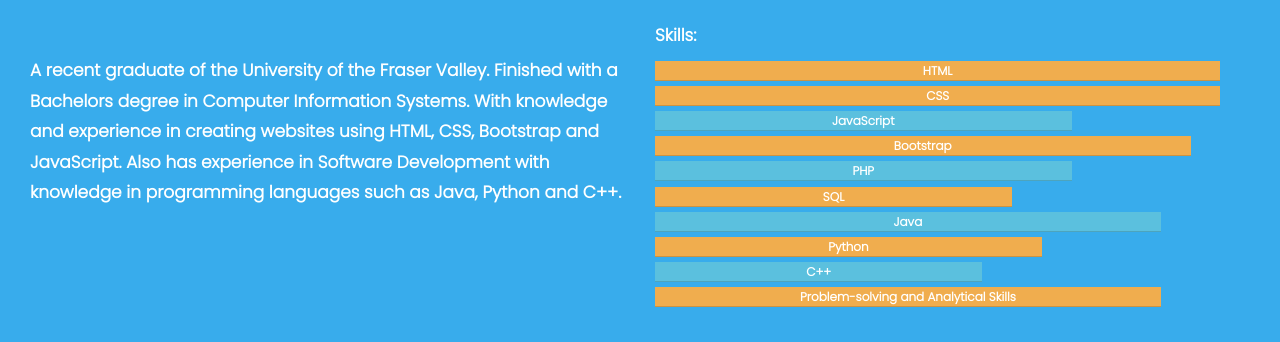
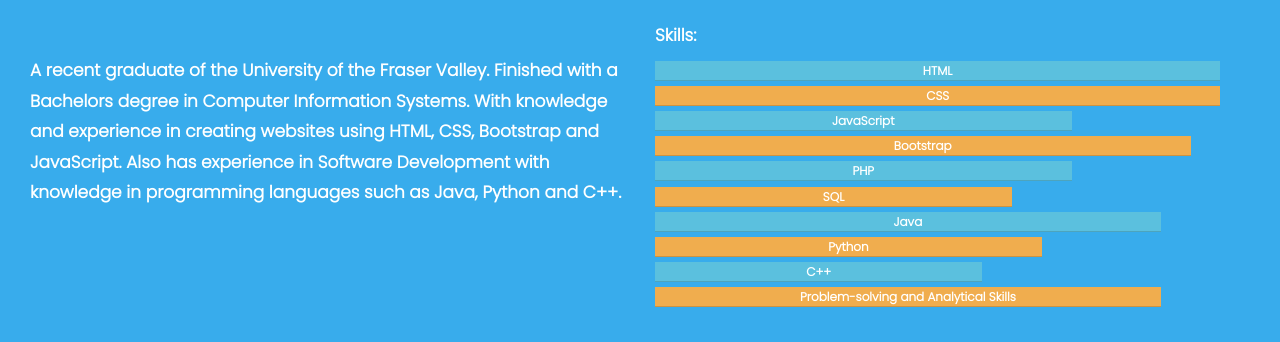
Before and after one commit to marvengarcia/Portfolio, a plain HTML site: page index.html in a window 1280 px wide. Shown: the part 755-1097 px from the top of the page. Drawn offline with nearby package versions, Linux system fonts and the light colour scheme; a web font is replaced by a local one.

Commit message:
Update index.html

```diff
--- a/index.html
+++ b/index.html
@@ -203,7 +203,7 @@ input[type=submit]:hover {
   <div class="col-sm-6">
     <p style="margin-top: -15px;"><strong>Skills:</strong></p>
 <div class="skills">
-  <div class="progress-bar progress-bar-warning" role="progressbar" aria-valuenow="90" aria-valuemin="0" aria-valuemax="100" style="width:95%">
+  <div class="progress-bar progress-bar-info" role="progressbar" aria-valuenow="90" aria-valuemin="0" aria-valuemax="100" style="width:95%">
       <strong>HTML</strong>
     </div>
     <br>
```
